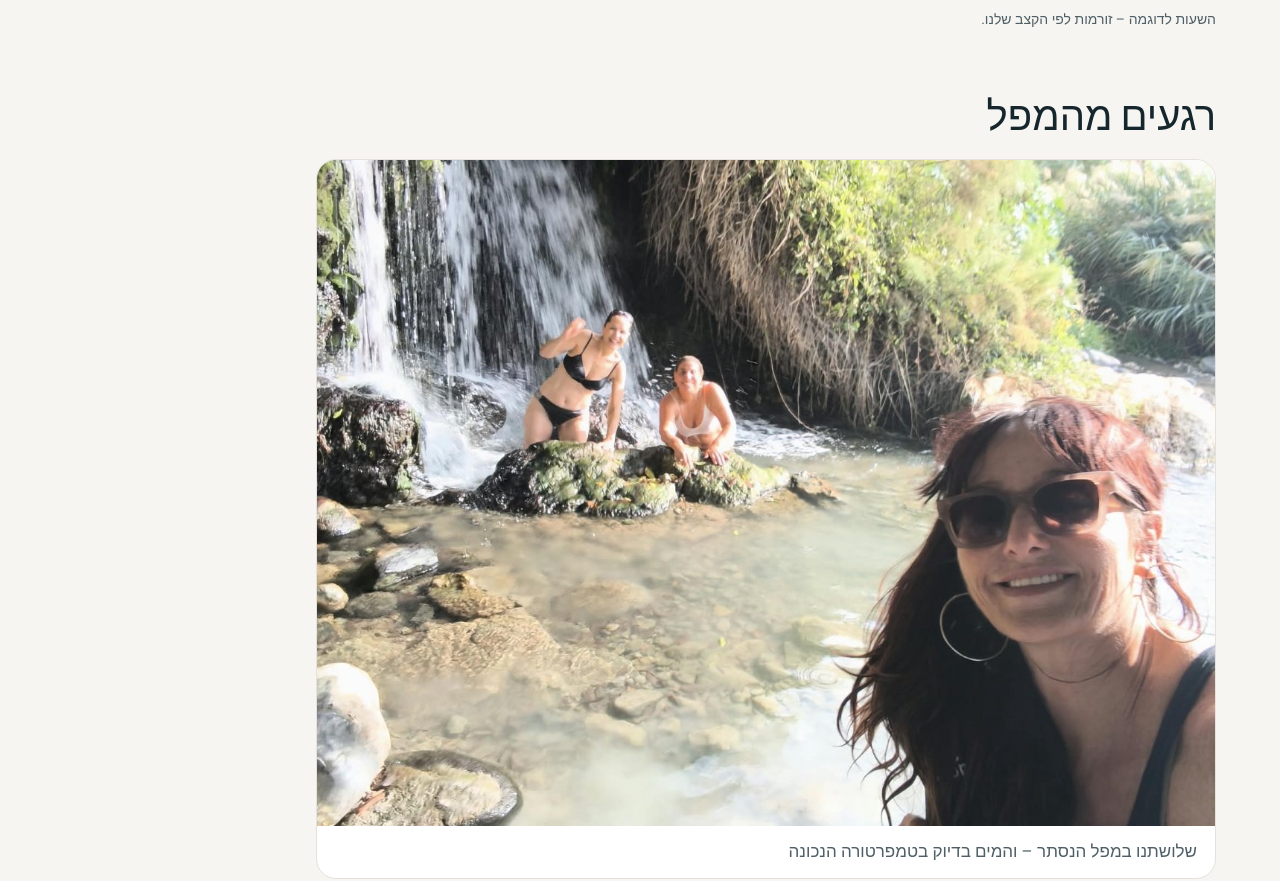
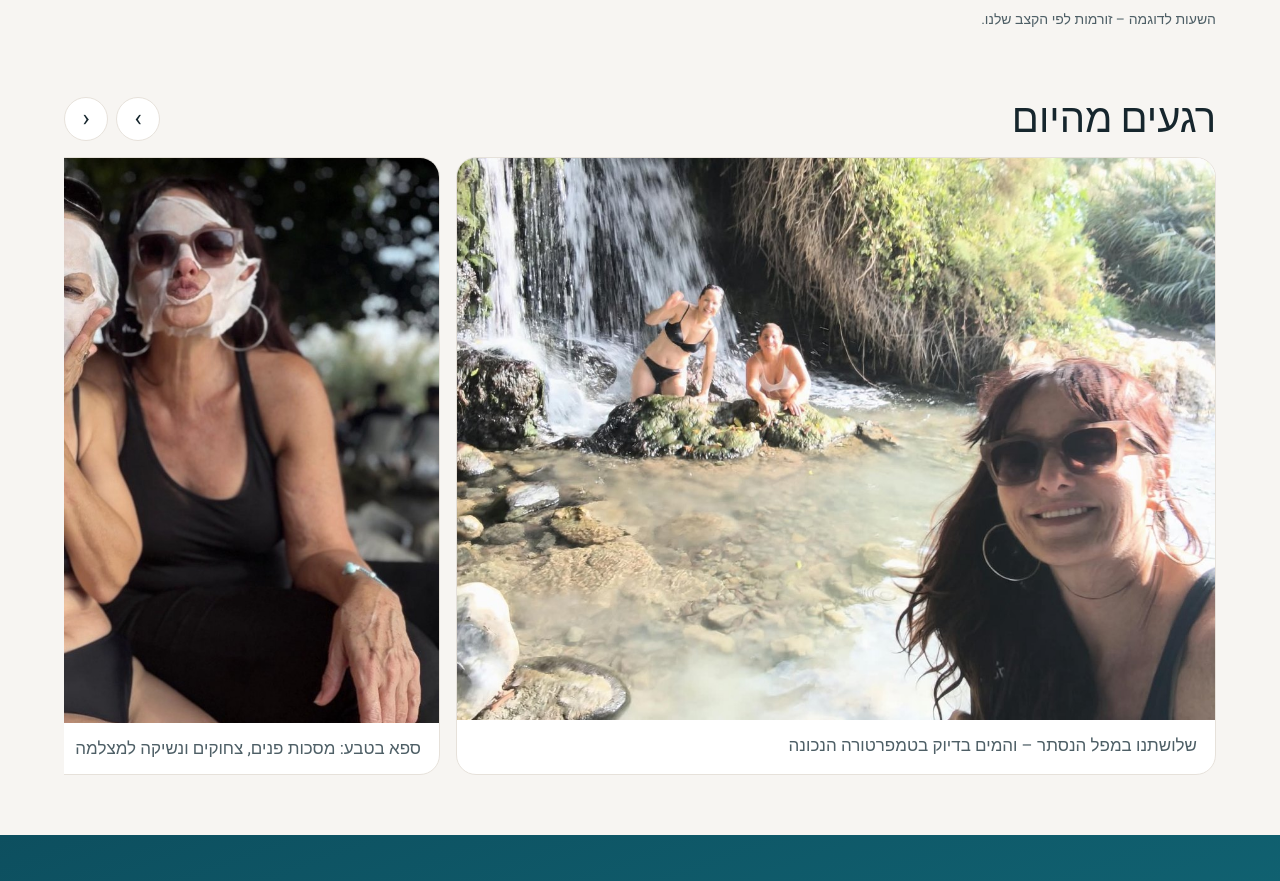
Before and after one commit to kyndryl158-stack/sisters-day, a plain HTML site: page index.html in a window 1280 px wide. Shown: the part 1551-2432 px from the top of the page. Drawn offline with Linux system fonts and the light colour scheme; no server answers.

Commit message:
Moments gallery + face masks photo

```diff
--- a/index.html
+++ b/index.html
@@ -94,6 +94,11 @@ footer{text-align:center;color:var(--soft);font-size:14px;padding:24px}
 .moment{margin:0;background:var(--card);border:1px solid var(--line);border-radius:20px;overflow:hidden;max-width:900px}
 .moment img{display:block;width:100%;height:auto}
 .moment figcaption{padding:12px 18px;color:var(--soft)}
+.mhead{display:flex;align-items:end;justify-content:space-between;gap:12px;margin-bottom:16px}.mhead h2{margin:0}
+.mnav{display:flex;gap:8px}.mnav button{width:44px;height:44px;border-radius:50%;border:1px solid var(--line);background:var(--card);color:var(--ink);font:24px/1 Heebo,sans-serif;cursor:pointer}
+.mnav button:focus-visible,.strip:focus-visible{outline:3px solid var(--sea);outline-offset:2px}
+.strip{display:flex;gap:16px;overflow-x:auto;scroll-snap-type:x mandatory;padding-bottom:8px;scrollbar-width:thin}
+.strip .moment{flex:0 0 min(86%,760px);scroll-snap-align:start;min-width:0}
 </style>
 </head>
 <body>
@@ -168,9 +173,14 @@ footer{text-align:center;color:var(--soft);font-size:14px;padding:24px}
 
 <section class="band moments">
  <div class="wrap">
-  <h2>רגעים מהמפל</h2>
-  <figure class="moment"><img src="group.jpg" alt="סלפי של האחיות במפל הנסתר" width="1206" height="896" loading="lazy">
-   <figcaption>שלושתנו במפל הנסתר – והמים בדיוק בטמפרטורה הנכונה</figcaption></figure>
+  <div class="mhead"><h2>רגעים מהיום</h2>
+   <div class="mnav"><button type="button" id="mprev" aria-label="התמונה הקודמת">›</button><button type="button" id="mnext" aria-label="התמונה הבאה">‹</button></div></div>
+  <div class="strip" id="strip" tabindex="0" aria-label="גלריית תמונות">
+   <figure class="moment"><img src="group.jpg" alt="סלפי של האחיות במפל הנסתר" width="1206" height="895" loading="lazy">
+    <figcaption>שלושתנו במפל הנסתר – והמים בדיוק בטמפרטורה הנכונה</figcaption></figure>
+   <figure class="moment"><img src="masks.jpg" alt="האחיות עם מסכות פנים ליד המפל" width="1206" height="900" loading="lazy">
+    <figcaption>ספא בטבע: מסכות פנים, צחוקים ונשיקה למצלמה</figcaption></figure>
+  </div>
  </div>
 </section>
 <section class="band mood">
@@ -250,6 +260,9 @@ $('f').addEventListener('submit',e=>{
 });
 render();renderIdeas();refresh();setInterval(()=>{if(!document.hidden&&!busy)refresh();},15000);
 }
+{const st=document.getElementById('strip');const go=d=>{const it=st.querySelector('.moment');if(!it)return;st.scrollBy({left:d*(it.offsetWidth+16)*(getComputedStyle(st).direction==='rtl'?-1:1),behavior:'smooth'})};
+document.getElementById('mnext').addEventListener('click',()=>go(1));document.getElementById('mprev').addEventListener('click',()=>go(-1));
+st.addEventListener('keydown',e=>{if(e.key==='ArrowLeft'){e.preventDefault();go(1)}if(e.key==='ArrowRight'){e.preventDefault();go(-1)}});}
 </script>
 </body>
 </html>
```
Also changed, not shown: masks.jpg (added).
